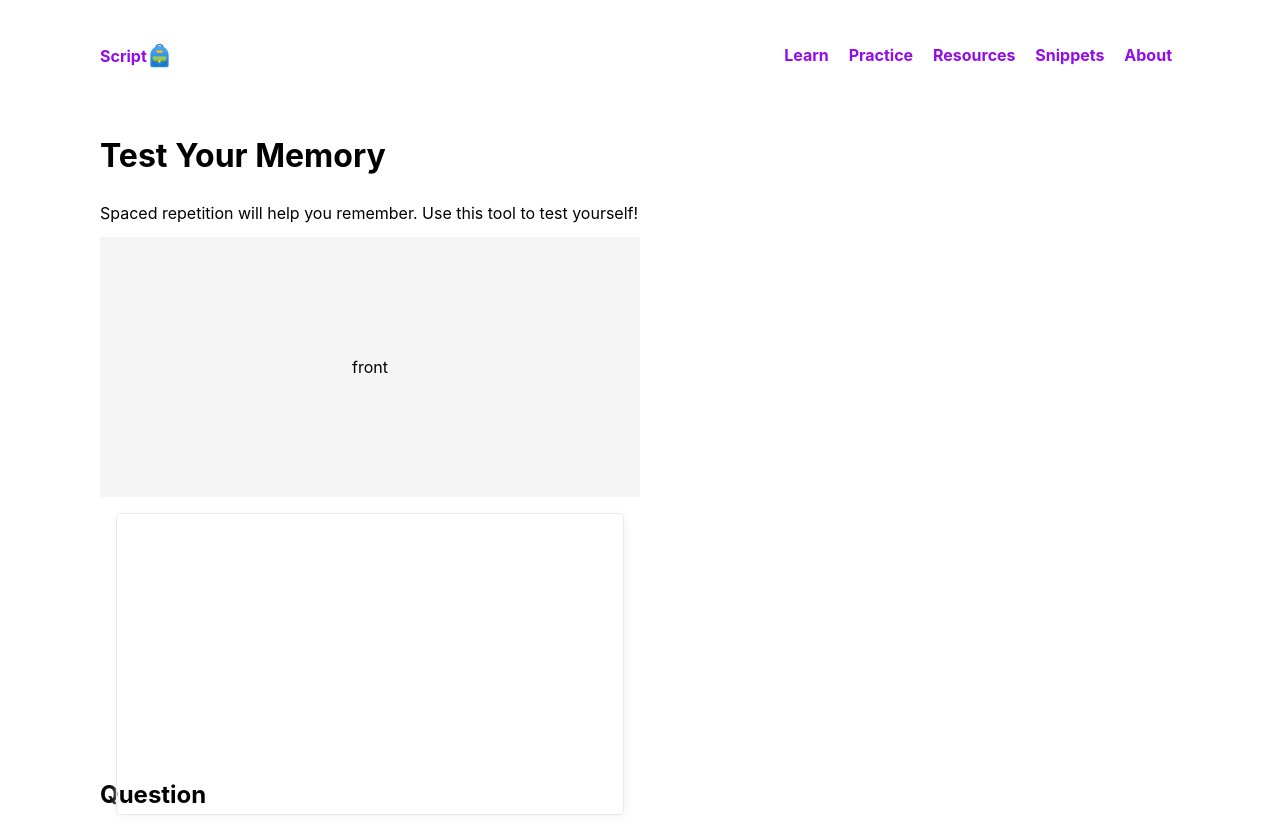
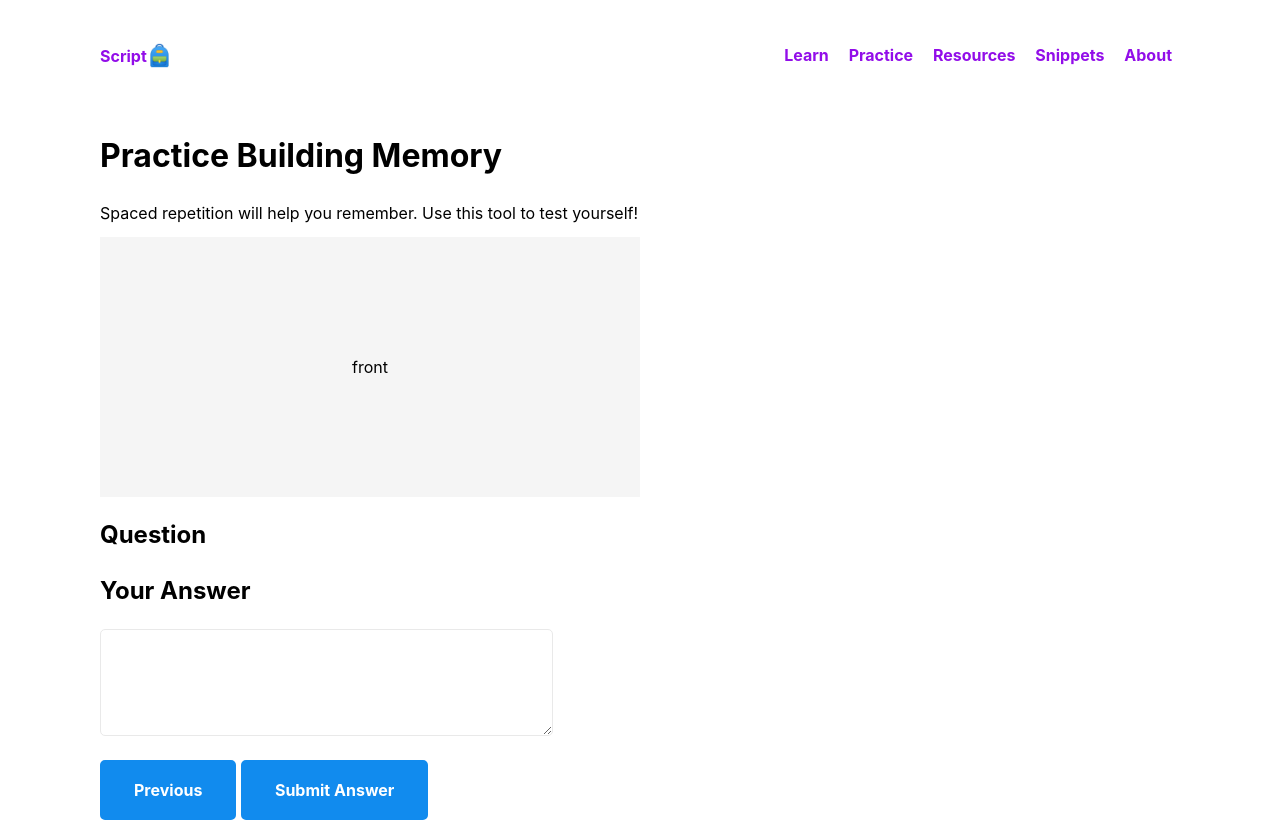
Before and after one commit to rchillard/script.schule, a plain HTML site: page practice-building-memory.html in a window 1280 px wide. Shown: the top 823 px of the page. Drawn offline with Linux system fonts and the light colour scheme; no server answers.

Commit message:
Add WIP of card flipper

```diff
--- a/css/styles.css
+++ b/css/styles.css
@@ -52,7 +52,7 @@ nav a img {
 .difficulty label {
     align-items: center;
 	display: inline-flex;
-	padding: 8px;
+	padding: 16px;
 }
 
 .difficulty label:last-child {
--- a/practice-building-memory.html
+++ b/practice-building-memory.html
@@ -47,15 +47,13 @@
     </nav>
   </header>
   <main>
-    <h1>Test Your Memory</h1>
+    <h1>Practice Building Memory</h1>
     <p>Spaced repetition will help you remember. Use this tool to test yourself!</p>
     <div class="scene">
       <div class="card">
         <div class="card__face card__face--front" id="questionBox">front</div>
         <div class="card__face card__face--back">
-          <span id="answerBox">
-
-          </span>
+          <span id="answerBox"></span>
           <div class="difficulty">
             <label id="easy"><input type="radio" />Easy</label>
             <label id="medium"><input type="radio" />Medium</label>
@@ -64,11 +62,7 @@
         </div>
       </div>
     </div>
-    <section class="scene">
-      <aside class="card">
 
-      </aside>
-    </section>
     <h2>Question</h2>
     <div id="questionBox"></div>
     <h2>Your Answer<sup class="hidden" id="result"></sup></h2>
```
